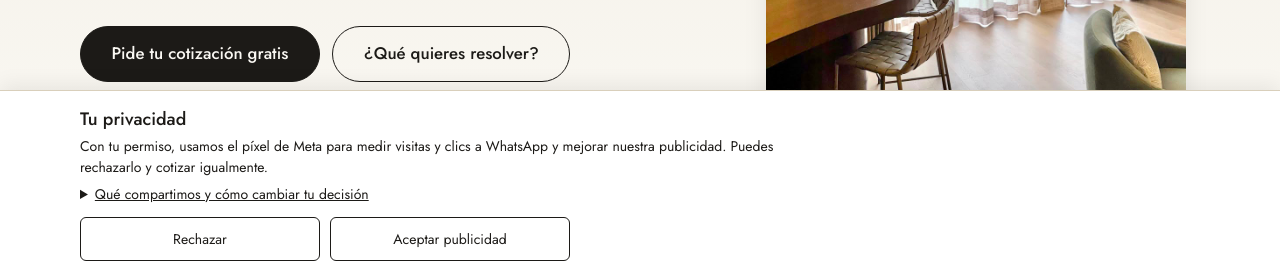
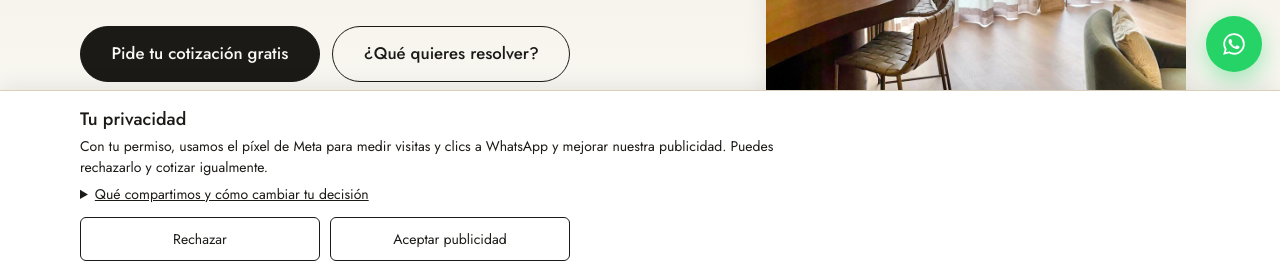
Before and after one commit to raultrejo-tech/kahome-web, a plain HTML site: page index.html in a window 1280 px wide. Shown: the part 521-800 px from the top of the page. Drawn offline with Linux system fonts and the light colour scheme.

Commit message:
fix(privacidad): WhatsApp y llamada visibles sobre el aviso en lugar de ocultarse
Co-Authored-By: Claude Opus 5.5 <noreply@anthropic.com>

```diff
--- a/tracking.css
+++ b/tracking.css
@@ -46,7 +46,8 @@
   text-decoration: underline;
   cursor: pointer;
 }
-.marketing-consent-open .wa-float, .marketing-consent-open .call-float { visibility: hidden; }
+.marketing-consent-open .wa-float { bottom: calc(1.1rem + var(--consent-h, 0px)); }
+.marketing-consent-open .call-float { bottom: calc(1.1rem + 56px + 0.8rem + var(--consent-h, 0px)); }
 @media (max-width: 480px) {
   .marketing-actions { flex-wrap: nowrap; }
   .marketing-actions button { flex: 1 1 0; min-width: 0; }
--- a/tracking.js
+++ b/tracking.js
@@ -21,10 +21,19 @@
     return null;
   }
 
+  function syncBannerHeight() {
+    const h = banner.hidden ? 0 : banner.offsetHeight;
+    if (document.body.style) document.body.style.setProperty("--consent-h", `${h}px`);
+  }
+
   function showBanner(show) {
     banner.hidden = !show;
     document.body.classList.toggle("marketing-consent-open", show);
+    syncBannerHeight();
   }
+
+  if (typeof ResizeObserver === "function") new ResizeObserver(syncBannerHeight).observe(banner);
+  window.addEventListener("resize", syncBannerHeight);
 
   function loadPixel() {
     if (!consent || !/^\d{10,20}$/.test(PIXEL_ID)) return;
```
